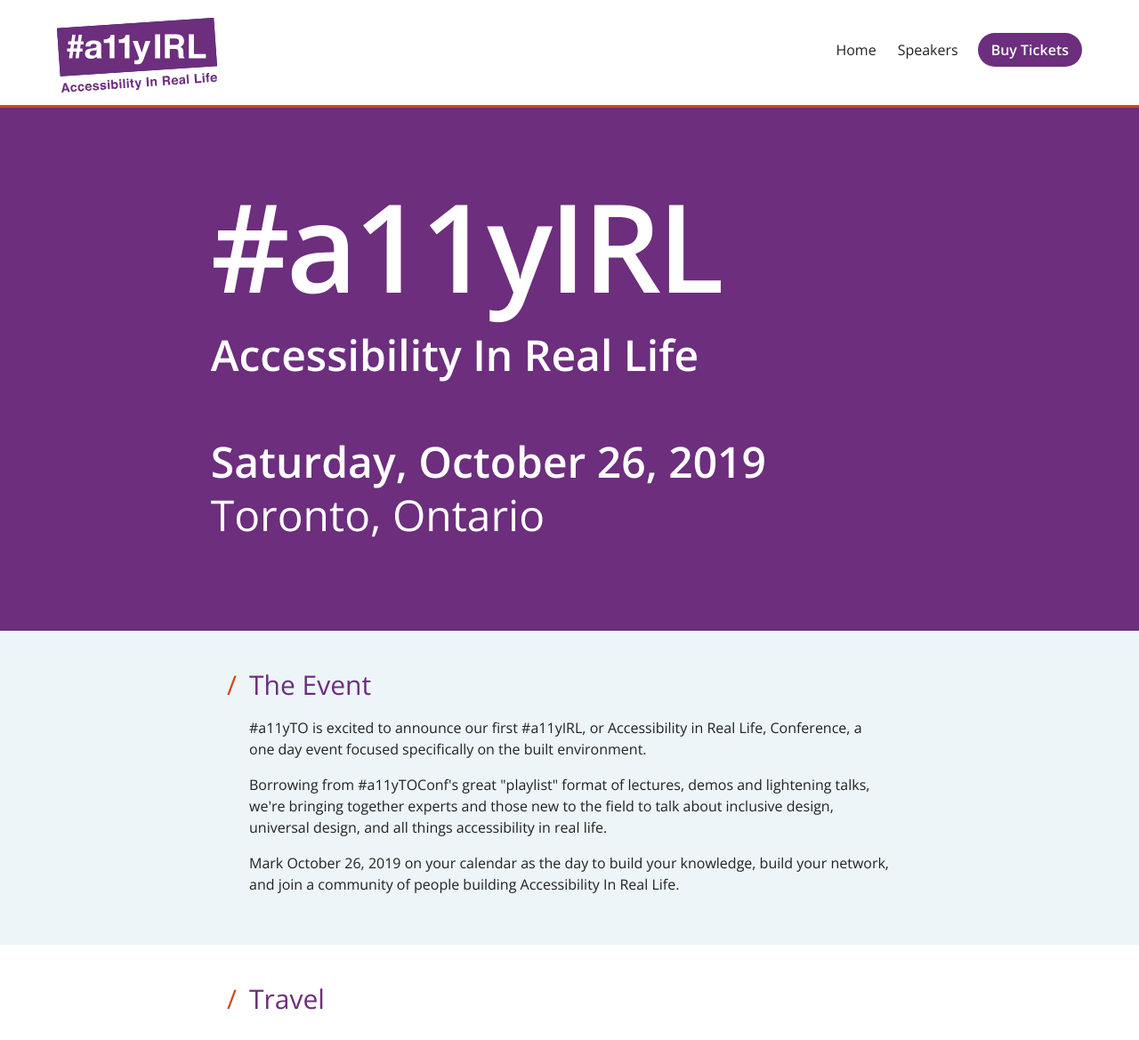
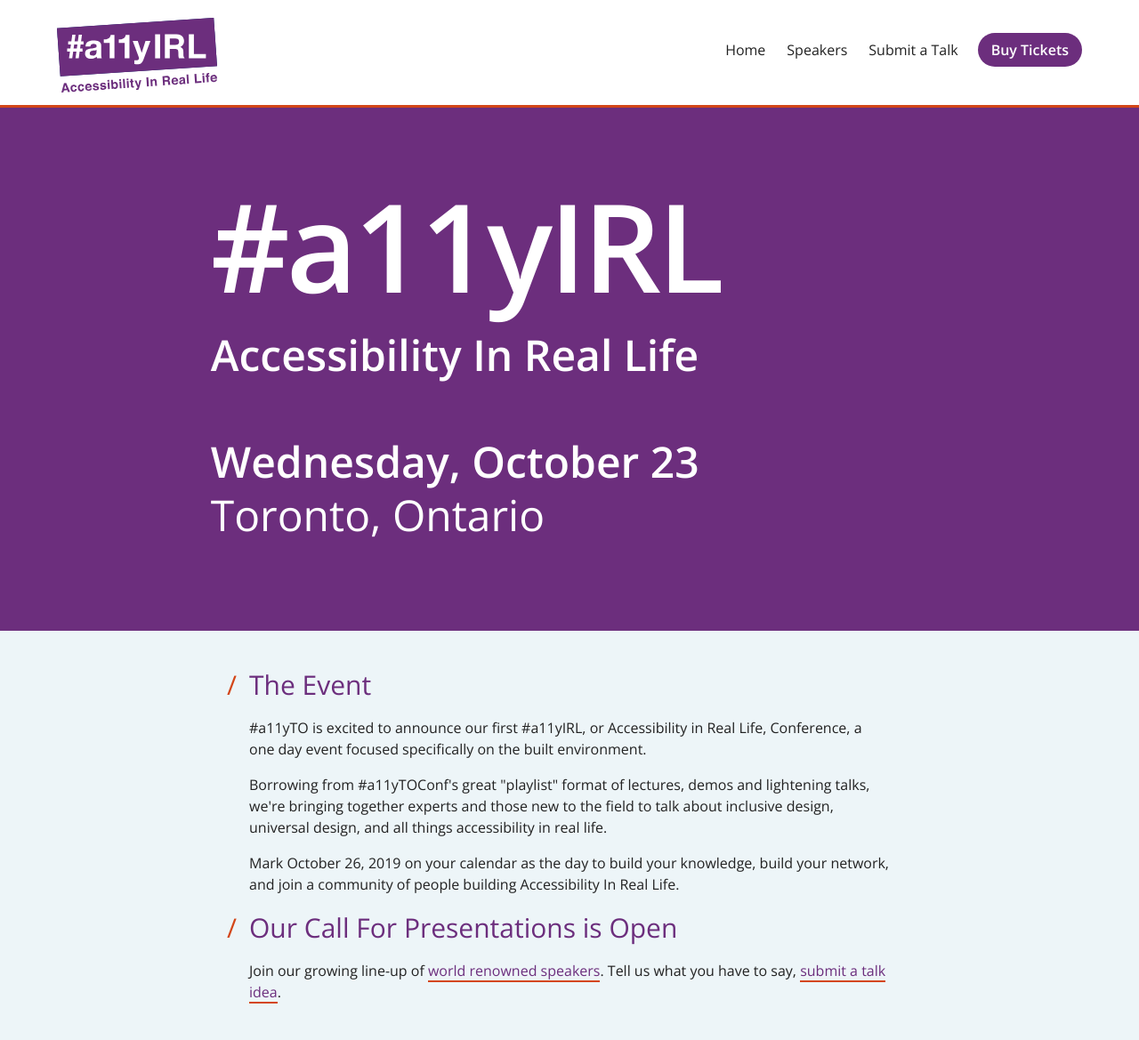
Before and after one commit to a11yTO/static-irl-site, a Jekyll site: the page built from index.html, in a window 1280 px wide and 1400 px high, cut to the strip 0-1169 px from the top of the window. Shown: the whole strip at 89% size. Built offline with Jekyll 4.4.1, drawn with Linux system fonts in a browser that asks for light colours.

Commit message:
Change Conference date

```diff
--- a/_config.yml
+++ b/_config.yml
@@ -16,7 +16,7 @@
 title: a11yIRL
 email: info@a11yto.com
 description: Accessibility In Real Life
-event-date: Saturday, October 26, 2019
+event-date: Wednesday, October 23
 baseurl: "" # the subpath of your site, e.g. /blog
 url: "https://IRL.a11yto.com/" # the base hostname & protocol for your site, e.g. http://example.com
 twitter_username: a11yTO
--- a/_includes/header.html
+++ b/_includes/header.html
@@ -1,9 +1,7 @@
 
 <head>
   <meta charset="utf-8">
-{% if jekyll.environment == 'stage' %}
-  <meta name="robots" content="noindex">
-{% endif %}
+{% if jekyll.environment == 'stage' %}<meta name="robots" content="noindex">{% endif %}
   <meta http-equiv="X-UA-Compatible" content="IE=edge" />
   <meta name="viewport" content="width=device-width, initial-scale=1" />
   <link rel="shortcut icon" type="image/png" href="/favicon.png" />
@@ -28,9 +26,7 @@
 </head>
 
 <body{% if page.id %} class="{{page.id }}" {% else %}{% endif %}>
-{% if jekyll.environment == 'stage' %}
-  <p class="staged">This is a preview of our IRL site. <a href="https://irl.a11yto.com">View the live content</a>.</p>
-{% endif %}
+{% if jekyll.environment == 'stage' %}<p class="staged">This is a preview of our IRL site. <a href="https://irl.a11yto.com">View the live content</a>.</p>{% endif %}
   <header class="site-header">
     <div class="event-branding clearfix">
 {%- include logo.html -%}
@@ -41,6 +37,9 @@
           </li>
           <li>
             <a {% if page.id == 'speakers' %}class="current-page"{% endif %} href="/speakers">Speakers</a>
+          </li>
+          <li>
+            <a href="https://docs.google.com/forms/d/e/1FAIpQLSfktSJFj6jYY1Dq6fWrL1m1Z_aeNi13mX8ZjnIQN5JUIcFSxw/viewform">Submit a Talk</a>
           </li>
           <li class="buyTickets">
             <a href="https://www.eventbrite.ca/e/a11yirl-accessibility-in-real-life-tickets-61654329760" target="_blank">
--- a/index.html
+++ b/index.html
@@ -10,3 +10,6 @@
         <p>#a11yTO is excited to announce our first #a11yIRL, or Accessibility in Real Life, Conference, a one day event focused specifically on the built environment.</p>
         <p>Borrowing from #a11yTOConf's great "playlist" format of lectures, demos and lightening talks, we're bringing together experts and those new to the field to talk about inclusive design, universal design, and all things accessibility in real life.</p>
         <p>Mark October 26, 2019 on your calendar as the day to build your knowledge, build your network, and join a community of people building Accessibility In Real Life.</p>
+
+        <h2>Our Call For Presentations is Open</h2>
+        <p>Join our growing line-up of <a href="/speakers">world renowned speakers</a>. Tell us what you have to say, <a href="https://docs.google.com/forms/d/e/1FAIpQLSfktSJFj6jYY1Dq6fWrL1m1Z_aeNi13mX8ZjnIQN5JUIcFSxw/viewform" target="_blank">submit a talk idea</a>.</p>
```
